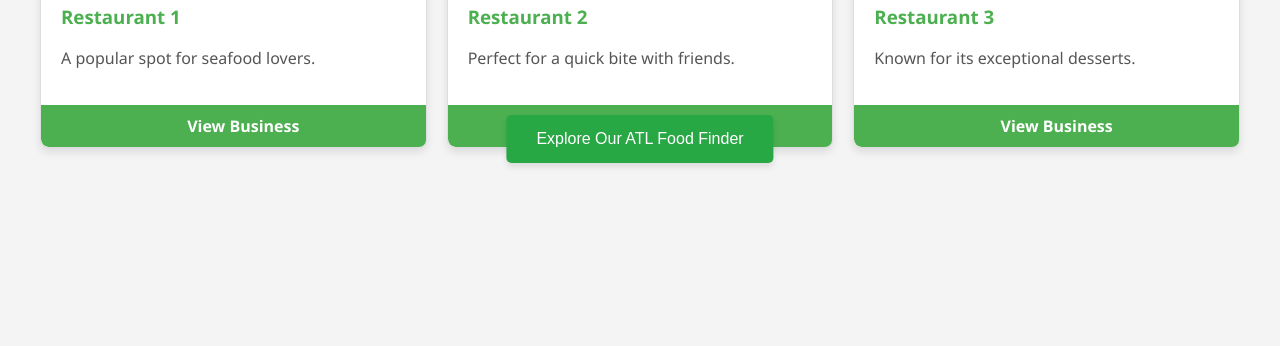
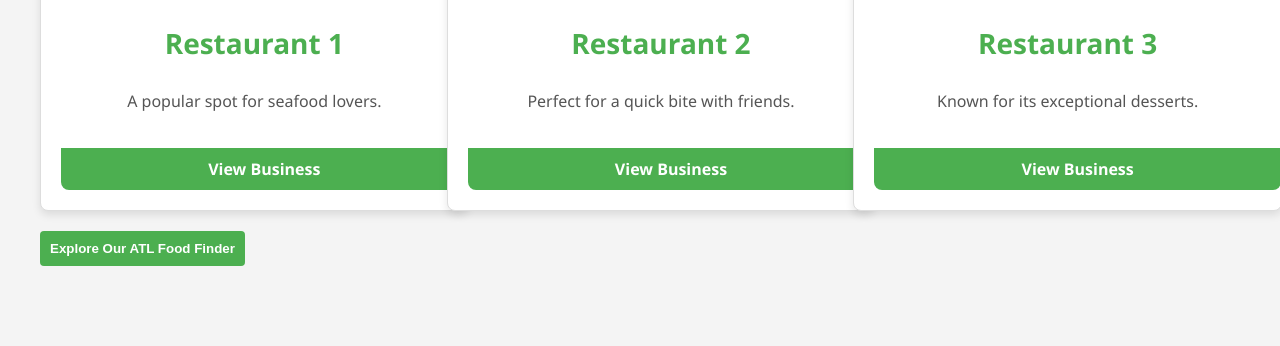
Before and after one commit to PabCR/ATLFoodFinder, a Django app: template ATLFoodFinder/templates/ATLFoodFinder/home.html in a window 1280 px wide. Shown: the part 617-963 px from the top of the page. Before the commit the page ends 784 px from the top, so only its background shows below. Run offline with Django 5.2, Linux system fonts and the light colour scheme; the template is opened without the code that fills it, so the values that code supplies are empty.

Commit message:
Fixing Main

```diff
--- a/ATLFoodFinder/static/ATLFoodFinder/styles.css
+++ b/ATLFoodFinder/static/ATLFoodFinder/styles.css
@@ -1,5 +1,5 @@
 /* Basic styles for the homepage */
-body {
+html, body {
     font-family: 'Segoe UI', Tahoma, Geneva, Verdana, sans-serif;
     margin: 0;
     padding: 0;
@@ -71,7 +71,11 @@ main h2 {
     border: 1px solid #ddd;
     border-radius: 8px;
     box-shadow: 0 4px 8px rgba(0, 0, 0, 0.1);
-    overflow: hidden;
+    padding: 20px;
+    max-width: 400px;
+    width: 100%;
+    margin: 0 auto;
+    text-align: center;
 }
 
 .restaurant-card img {
@@ -121,40 +125,90 @@ footer {
     box-shadow: 0 -4px 2px -2px gray;
 }
 
-/* styles.css */
-
-/* Styles for the fixed button container */
-.fixed-button-container {
-    position: fixed;
-    bottom: 20px; /* Position it 20px from the bottom */
-    left: 50%;
-    transform: translateX(-50%); /* Center it horizontally */
+h2 {
+    color: #333;
+    font-size: 36px;
     text-align: center;
-    z-index: 1000; /* Ensure it stays on top */
+    margin-bottom: 20px;
 }
 
-/* Styles for the green explore button */
-.explore-map-btn {
-    padding: 15px 30px;
-    font-size: 16px;
-    background-color: #28a745; /* Green color */
+h3 {
+    color: #4CAF50;
+    font-size: 28px;
+    margin-top: 0;
+}
+
+/* Style form and input elements within the card */
+form {
+    display: flex;
+    flex-direction: column;
+    gap: 15px;
+    padding: 20px;
+}
+
+form input {
+    width: 100%;
+    padding: 10px;
+    margin: 10px 0;
+    border: 1px solid #ccc;
+    border-radius: 4px;
+}
+
+button {
+    padding: 10px;
+    background-color: #4CAF50;
     color: white;
     border: none;
+    border-radius: 4px;
     cursor: pointer;
-    border-radius: 5px;
-    transition: background-color 0.3s ease;
-    box-shadow: 0 4px 6px rgba(0, 0, 0, 0.1); /* Add slight shadow for emphasis */
+    font-weight: bold;
 }
 
-/* Button hover effect */
-.explore-map-btn:hover {
-    background-color: #218838; /* Darker green on hover */
+button:hover {
+    background-color: #45a049;
 }
 
-/* Mobile responsiveness */
-@media (max-width: 600px) {
-    .explore-map-btn {
-        font-size: 14px;
-        padding: 12px 25px;
-    }
+p {
+    text-align: center;
+    color: #555;
 }
+
+p a {
+    color: #4CAF50;
+    text-decoration: none;
+}
+
+p a:hover {
+    text-decoration: underline;
+}
+
+/* Style the navigation bar for all pages */
+nav {
+    margin: 0;
+    padding: 15px;
+    background-color: #333;
+    text-align: center;
+}
+
+nav ul {
+    list-style-type: none;
+    padding: 0;
+    margin: 0;
+}
+
+nav ul li {
+    display: inline-block;
+    margin-right: 30px;
+}
+
+nav ul li a {
+    color: white;
+    text-decoration: none;
+    font-weight: bold;
+    padding: 10px 20px;
+    border-radius: 5px;
+}
+
+nav ul li a:hover {
+    background-color: #555;
+}
```
Also changed, not shown: 1 other file.
